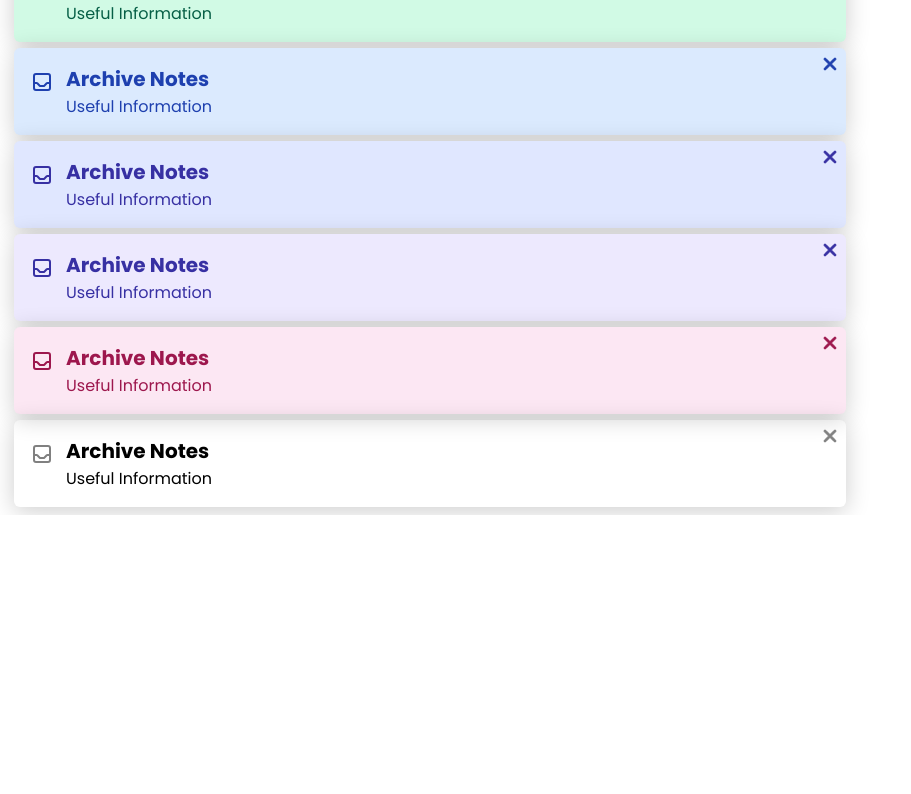
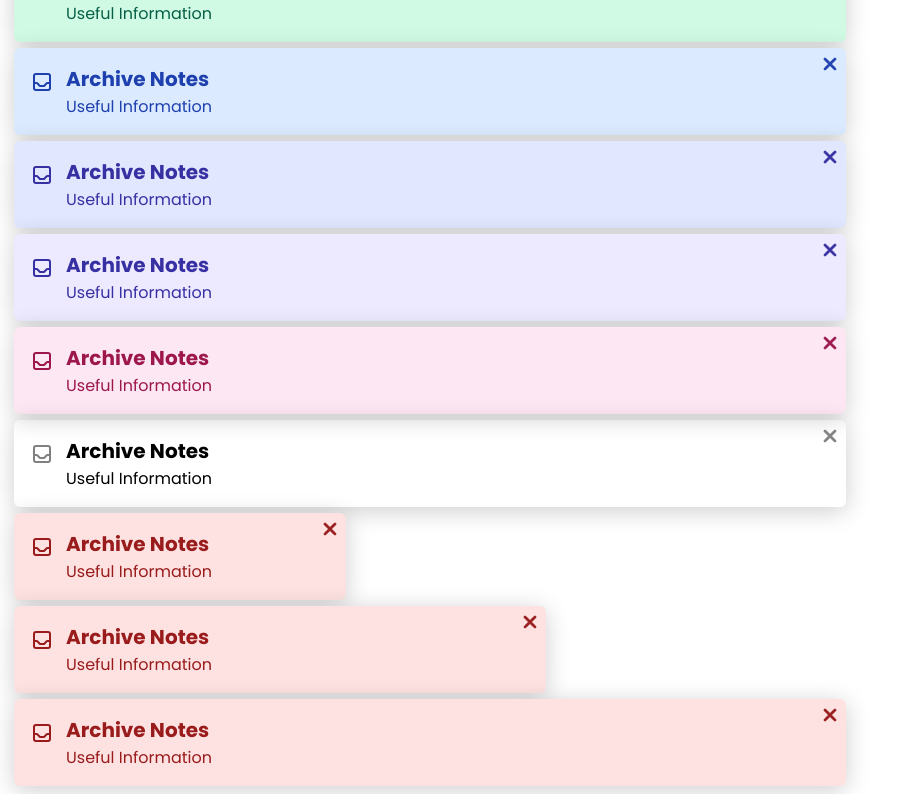
Before and after one commit to RyanErkal/CustomComponents, a React (Create React App) app: page / in a window 1280 px wide. Shown: the part 3143-3937 px from the top of the page, without its empty margins (0-911 px from the left). Before the commit the page ends 3658 px from the top, so only its background shows below. Built offline with nearby package versions, Linux system fonts and the light colour scheme.

Commit message:
tooltip sizes

```diff
--- a/src/App.css
+++ b/src/App.css
@@ -221,3 +221,20 @@ html {
 	top: 6px;
 	right: 6px;
 }
+
+.tooltip-x:hover {
+	cursor: pointer;
+	scale: 1.1;
+}
+
+.tooltip-sm {
+	max-width: 300px;
+}
+
+.tooltip-md {
+	max-width: 500px;
+}
+
+.tooltip-lg {
+	max-width: 800px;
+}
--- a/src/App.js
+++ b/src/App.js
@@ -67,6 +67,16 @@ function App() {
 					Useful Information
 				</Tooltip>
 			))}
+
+			<Tooltip color="red" size="sm" title="Archive Notes">
+				Useful Information
+			</Tooltip>
+			<Tooltip color="red" size="md" title="Archive Notes">
+				Useful Information
+			</Tooltip>
+			<Tooltip color="red" size="lg" title="Archive Notes">
+				Useful Information
+			</Tooltip>
 		</div>
 	);
 }
--- a/src/components/Tooltip.js
+++ b/src/components/Tooltip.js
@@ -2,9 +2,16 @@ import React from "react";
 import CloseButton from "./CloseButton";
 import Inbox from "./Inbox";
 
-export default function Tooltip({ color, styles, title, children }) {
+export default function Tooltip({ color, size = "lg", title, children }) {
 	return (
-		<div className={`tooltip ${color}`}>
+		<div
+			className={`tooltip ${color} ${
+				size === "sm"
+					? "tooltip-sm"
+					: size === "md"
+					? "tooltip-md"
+					: "tooltip=lg"
+			}`}>
 			<div className="tooltip-icon">
 				<Inbox stroke={color} />
 			</div>
```
